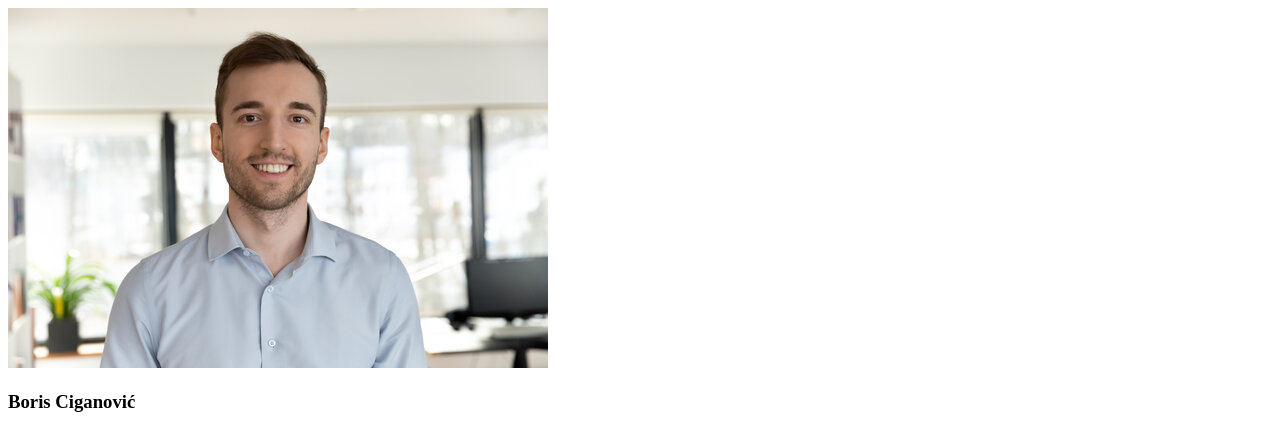
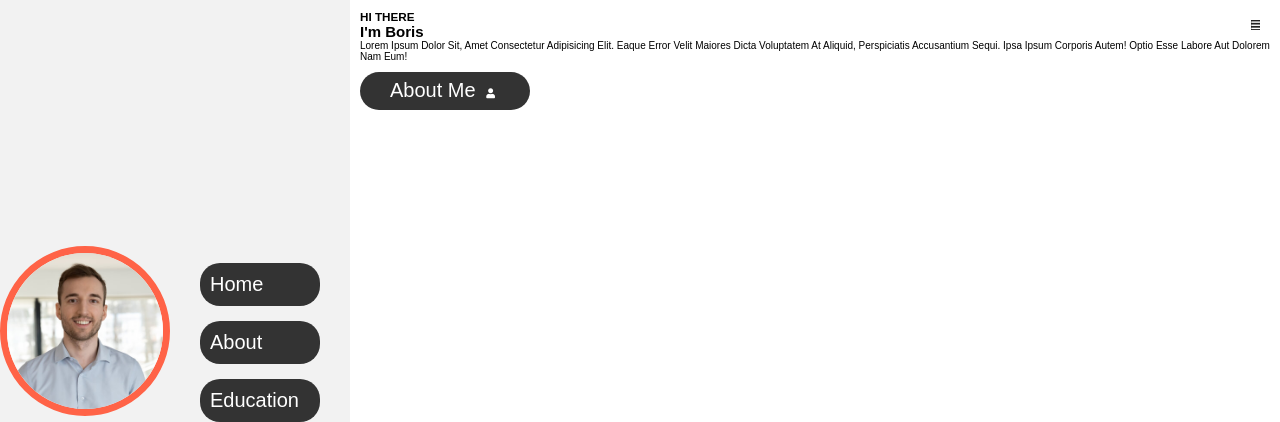
Before and after one commit to boka159/Landing_Page, a plain HTML site: page index.html in a window 1280 px wide. Shown: the top 422 px of the page. Drawn offline with nearby package versions, Linux system fonts and the light colour scheme.

Commit message:
css part 1

```diff
--- a/assets/css/style.css
+++ b/assets/css/style.css
@@ -0,0 +1,152 @@
+:root {
+    --color: tomato;
+}
+
+* {
+    font-family: Arial, Helvetica, sans-serif;
+    margin: 0;
+    padding: 0;
+    box-sizing: border-box;
+    text-decoration: none;
+    outline: none;
+    border: none;
+    text-transform: capitalize;
+    transition: all .2s linear;
+}
+
+*::selection {
+    background: var(--color);
+    color: #333;
+}
+
+html {
+    font-size: 62.5%;
+    overflow-x: hidden;
+    scroll-behavior: smooth;
+}
+
+html::-webkit-scrollbar {
+    width: 1.4rem;
+}
+
+html::-webkit-scrollbar-track {
+    background: #222;
+}
+
+html::-webkit-scrollbar-thumb {
+    background: var(--color);
+}
+
+body {
+    background: #fff;
+    overflow-x: hidden;
+    padding-left: 35rem;
+}
+
+section {
+    min-height: 100vh;
+    padding: 1rem;
+}
+
+.btn {
+    padding: .7rem 3rem;
+    background: #333;
+    color: #fff;
+    cursor: pointer;
+    margin-top: 1rem;
+    font-size: 2rem;
+    border-radius: 3rem;
+}
+
+.btn i {
+    padding: 0.5rem;
+    font-size: 1.0rem;
+}
+
+.btn:hover {
+    background: var(--color);
+}
+
+.heading {
+    text-align: center;
+    margin: 0.6rem;
+    text-transform: uppercase;
+    font-size: 4rem;
+    padding: 1rem;
+    border-bottom: .1rem solid #fff4;
+    color: #222;
+    font-weight: 600;
+}
+
+.heading span {
+    color: var(--color);
+    text-transform: uppercase;
+    font-weight: 600;
+}
+
+/* Header section */
+
+header {
+    position: fixed;
+    top: 0;
+    left: 0;
+    z-index: 1000;
+    height: 100%;
+    width: 35rem;
+    background: #f2f2f2;
+    display: flex;
+    justify-content: center;
+    align-items: center;
+}
+
+header .user img {
+    height: 17rem;
+    width: 17rem;
+    border-radius: 50%;
+    object-fit: cover;
+    margin-bottom: 1rem;
+    border: .7rem solid var(--color);
+}
+
+header .user .name {
+    font-size: 3.5rem;
+    color: #222;
+}
+
+header .user .post {
+    font-size: 2rem;
+    color: #222;
+}
+
+header .navbar {
+    width: 100%;
+}
+
+header .navbar ul {
+    list-style: none;
+    padding: 1rem 3rem;
+}
+
+header .navbar ul li a {
+    display: block;
+    padding: 1rem;
+    margin: 1.5rem 0;
+    background: #333;
+    color: #fff;
+    border-radius: 2rem;
+    font-size: 2rem;
+}
+
+header .navbar ul li a:hover {
+    background: var(--color);
+}
+
+#menu {
+    position: fixed;
+    top: 2rem;
+    right: 2rem;
+    background: #222;
+    color: #fff;
+    cursor: pointer;
+}
+/* DOVRŠI */
--- a/index.html
+++ b/index.html
@@ -157,32 +157,32 @@
 
         <div class="box-container">
             <div class="box">
-                <img src="./assets/img/1.jpg" alt="">
+                <img src="./assets/img/1.jpg" alt="random slika">
             </div>
         </div>
         <div class="box-container">
             <div class="box">
-                <img src="./assets/img/1.jpg" alt="">
+                <img src="./assets/img/1.jpg" alt="random slika">
             </div>
         </div>
         <div class="box-container">
             <div class="box">
-                <img src="./assets/img/1.jpg" alt="">
+                <img src="./assets/img/1.jpg" alt="random slika">
             </div>
         </div>
         <div class="box-container">
             <div class="box">
-                <img src="./assets/img/1.jpg" alt="">
+                <img src="./assets/img/1.jpg" alt="random slika">
             </div>
         </div>
         <div class="box-container">
             <div class="box">
-                <img src="./assets/img/1.jpg" alt="">
+                <img src="./assets/img/1.jpg" alt="random slika">
             </div>
         </div>
         <div class="box-container">
             <div class="box">
-                <img src="./assets/img/1.jpg" alt="">
+                <img src="./assets/img/1.jpg" alt="random slika">
             </div>
         </div>
     </section>
@@ -221,7 +221,5 @@
 
     <!-- custom js file link -->
     <script src="./assets/js/script.js"></script>
-
-
 </body>
 </html>
```
